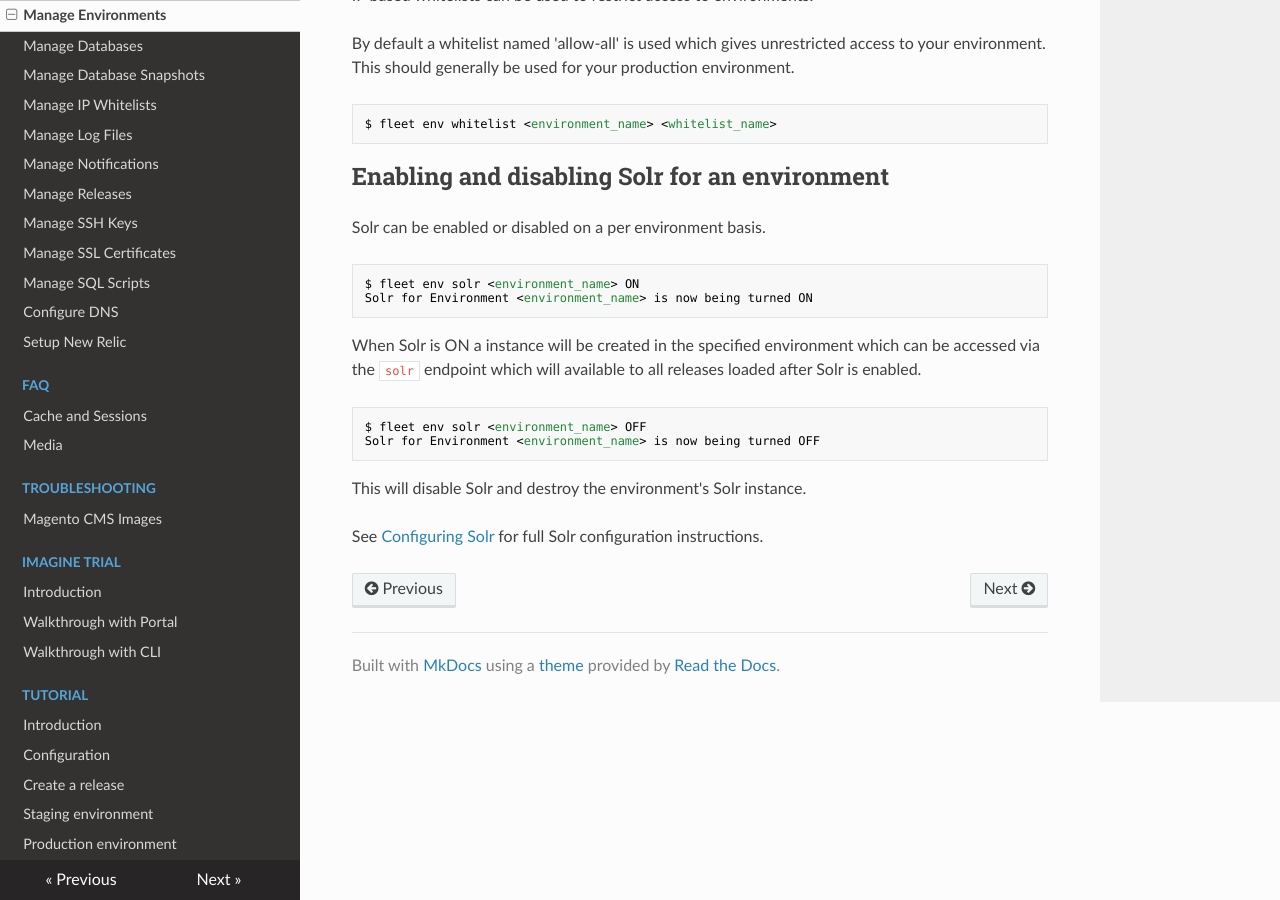
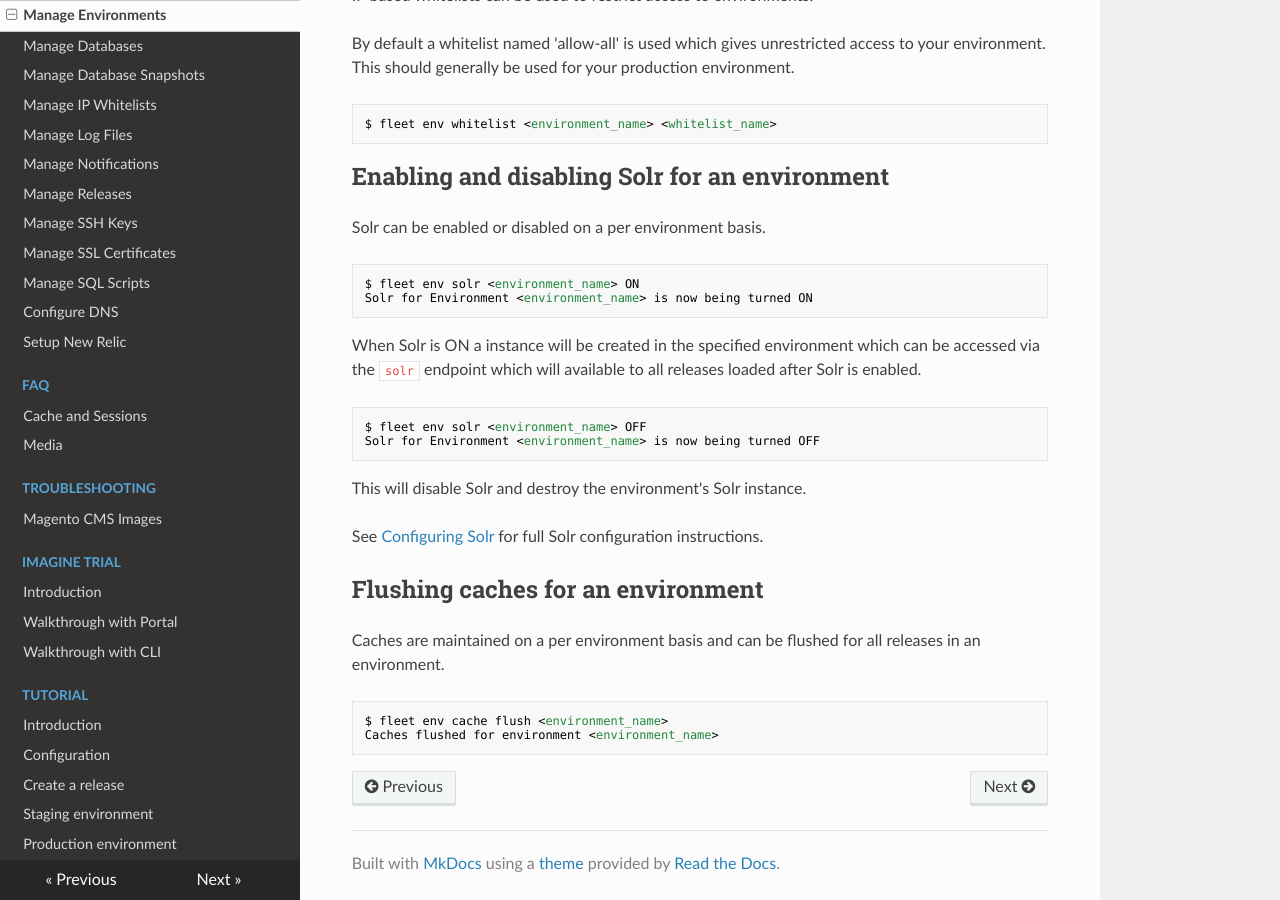
Before and after one commit to anchor/fleet-magento-docs, an MkDocs documentation site: the page built from docs/how-to/manage-environments.md, in a window 1280 px wide and 900 px high, scrolled down 4001 px. Built offline with MkDocs 1.6.1, drawn with Linux system fonts in a browser that asks for light colours; nearby versions of some CDN libraries; old or Windows-style settings are respelled for this version of MkDocs.

Commit message:
Add env cache flush

````diff
--- a/docs/how-to/manage-environments.md
+++ b/docs/how-to/manage-environments.md
@@ -234,3 +234,14 @@ Solr for Environment <environment_name> is now being turned OFF
 This will disable Solr and destroy the environment's Solr instance.
 
 See [Configuring Solr](../configuring-magento-for-fleet/solr) for full Solr configuration instructions.
+
+Flushing caches for an environment
+----
+
+Caches are maintained on a per environment basis and can be flushed
+for all releases in an environment.
+
+```
+$ fleet env cache flush <environment_name>
+Caches flushed for environment <environment_name>
+```
````
